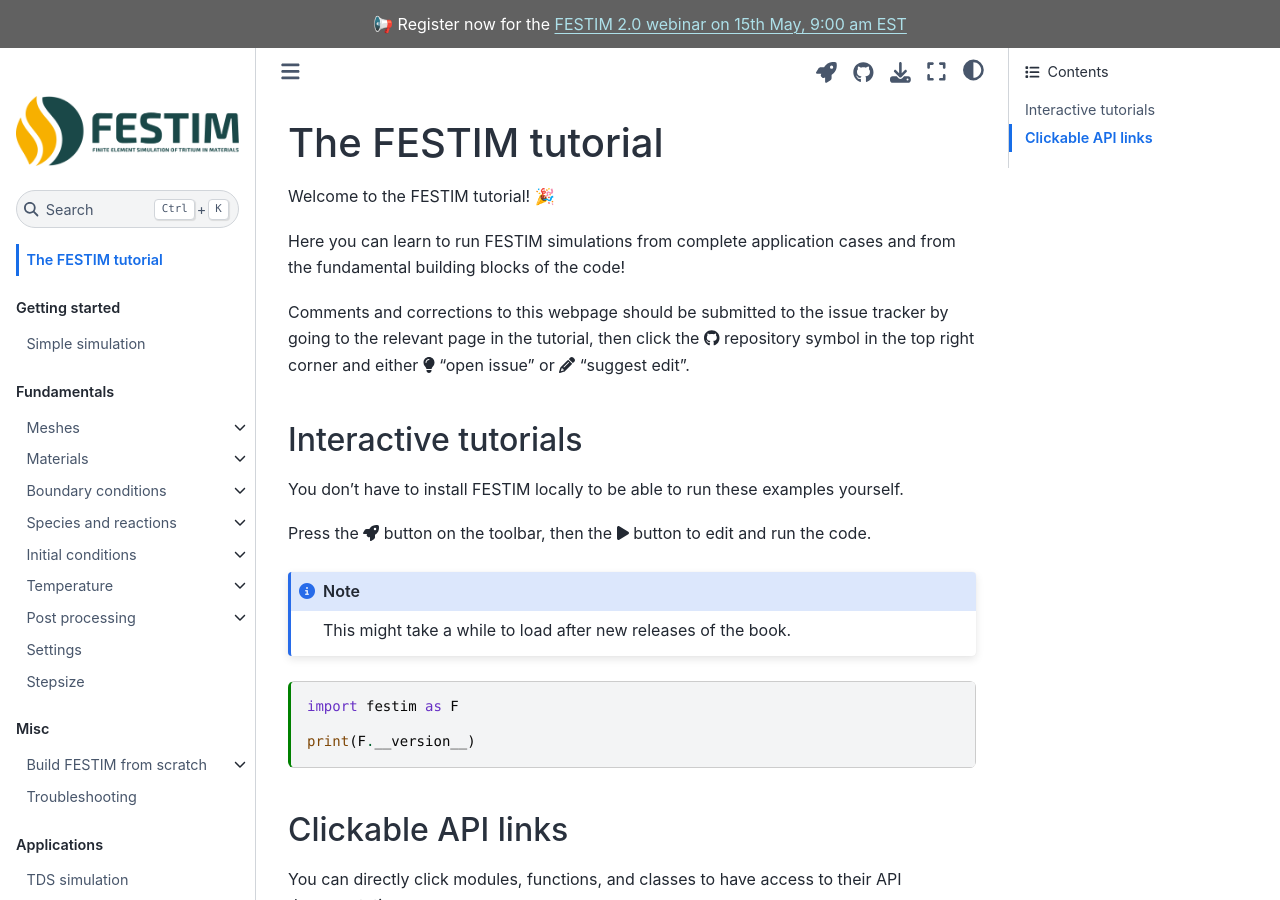
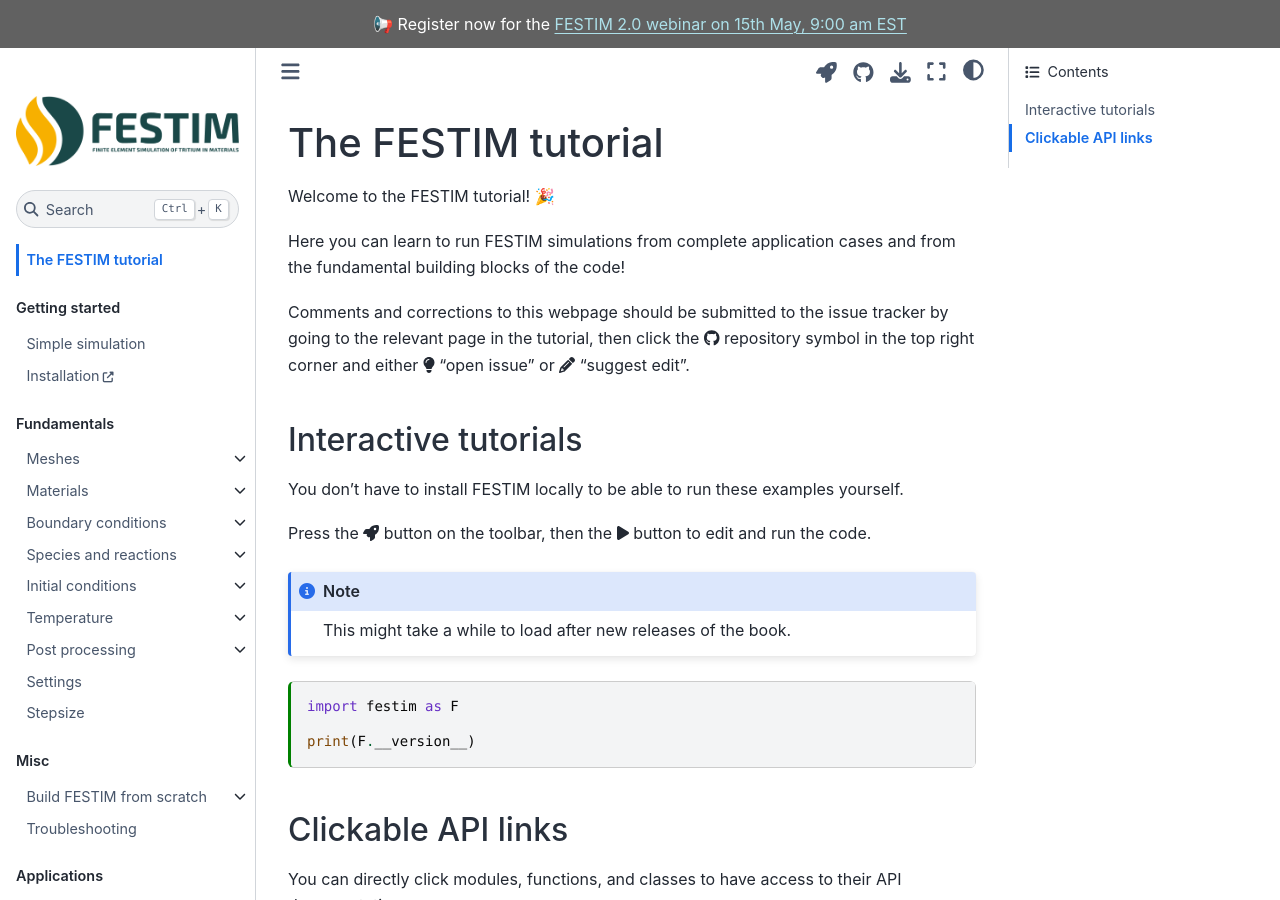
Before and after one commit to festim-dev/FESTIM-workshop, a Jupyter Book: the page built from book/intro.md, in a window 1280 px wide and 900 px high. Built offline with Jupyter Book 1.0.4 settings and Sphinx 7.4.7 and the Sphinx Book theme 1.1.4, drawn with Linux system fonts in a browser that asks for light colours; pages that are not in the unit, such as notebooks, are missing from menus; some of the changed text lies outside the part shown.

Commit message:
added URL

```diff
--- a/book/_toc.yml
+++ b/book/_toc.yml
@@ -7,6 +7,8 @@
   - caption: Getting started
     chapters:
     - file: content/applications/task01
+    - url: https://festim.readthedocs.io/en/latest/installation.html
+      title: Installation
 
   - caption: Fundamentals
     chapters:
```
